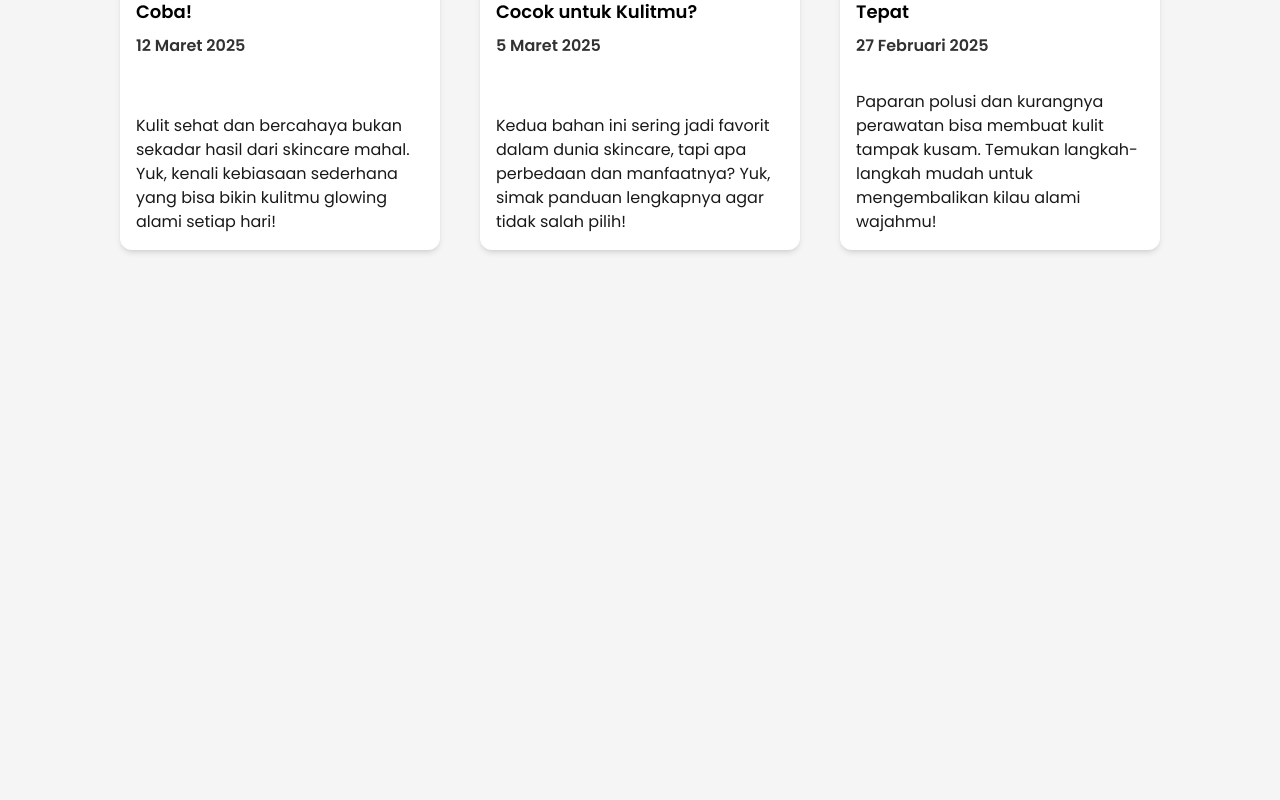
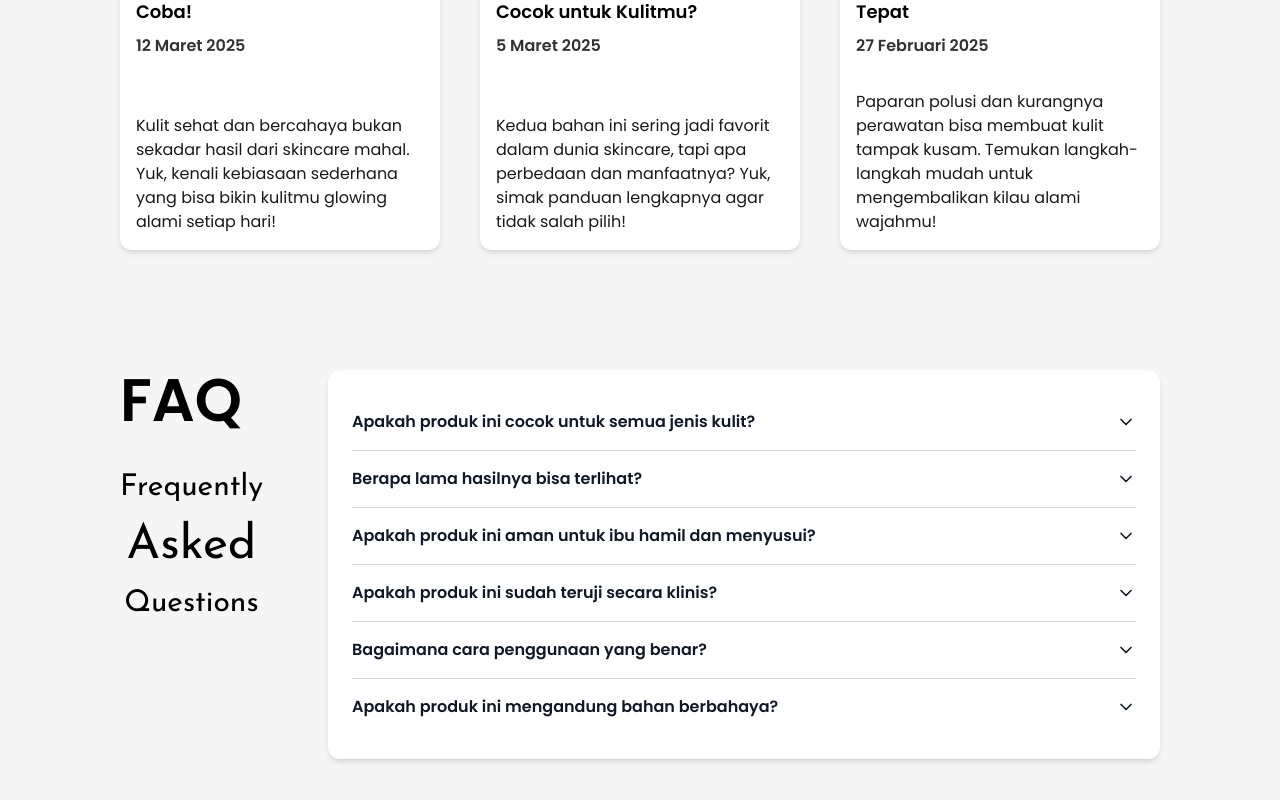
Before and after one commit to Komalasari076/Landing-Page-Skin-Beauty, a React (Vite) app: page / in a window 1280 px wide. Shown: the part 3342-4142 px from the top of the page. Before the commit the page ends 3712 px from the top, so only its background shows below. Built offline with nearby package versions, Linux system fonts and the light colour scheme.

Commit message:
style: menambahkan responsivitas pada section faq

```diff
--- a/src/App.jsx
+++ b/src/App.jsx
@@ -16,7 +16,7 @@ function App() {
         <Product />
         <Testimonial />
         <Blog />
-        {/* <FAQ /> */}
+        <FAQ />
       </div>
       {/* <Footer /> */}
     </>
--- a/src/components/FAQ.jsx
+++ b/src/components/FAQ.jsx
@@ -47,16 +47,16 @@ export default function FAQ() {
   }
 
   return (
-    <div className="flex justify-between my-30 px-14">
-      <div>
+    <div className="flex flex-col lg:flex-row justify-between gap-6 lg:my-30 my-20 lg:px-14">
+      <div className="flex justify-between md:block">
         <h2 className="text-6xl font-semibold mb-10">FAQ</h2>
-        <div className="font-josefin flex flex-col gap-4">
+        <div className="font-josefin flex flex-col lg:flex-col md:flex-row md:items-center gap-4">
           <p className="text-3xl">Frequently</p>
           <p className="text-5xl">Asked</p>
           <p className="text-3xl">Questions</p>
         </div>
       </div>
-      <div className="w-[1000px] bg-white p-6 rounded-xl shadow-md">
+      <div className="lg:w-[80%] w-full bg-white p-6 rounded-xl shadow-md">
         {faqs.map((faq) => (
           <div
             key={faq.id}
--- a/src/components/Testimonial.jsx
+++ b/src/components/Testimonial.jsx
@@ -10,7 +10,7 @@ export default function Testimonial() {
         <div className="lg:w-fit w-full text-center lg:text-start lg:block md:flex md:justify-between">
           <h2 className="text-4xl font-semibold mb-10">Testimonial</h2>
 
-          <div className="flex flex-row lg:flex-col gap-10">
+          <div className="w-full flex flex-row lg:flex-col justify-center md:justify-end gap-10">
             <HeadCase3 title="95%" description="Clients Reports" />
             <HeadCase3 title="9/10" description="Clients recomended" />
           </div>
```
